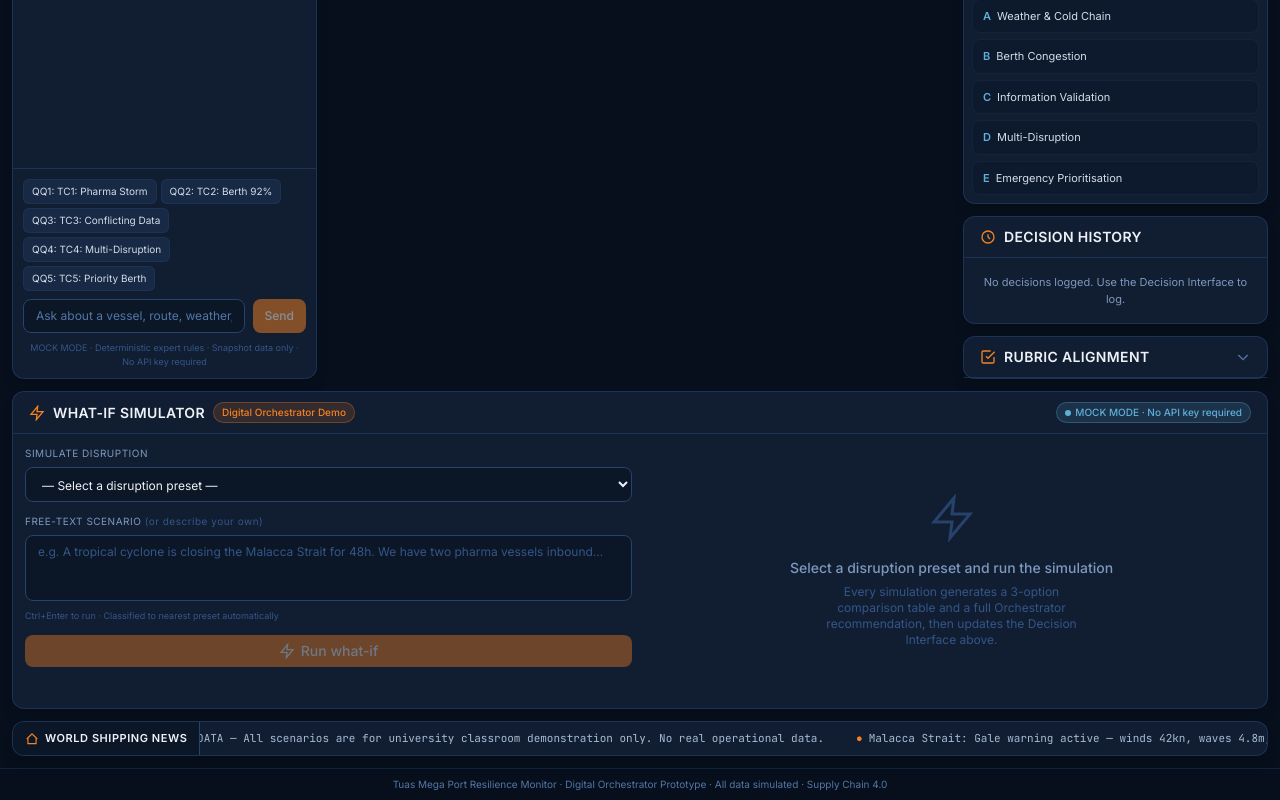
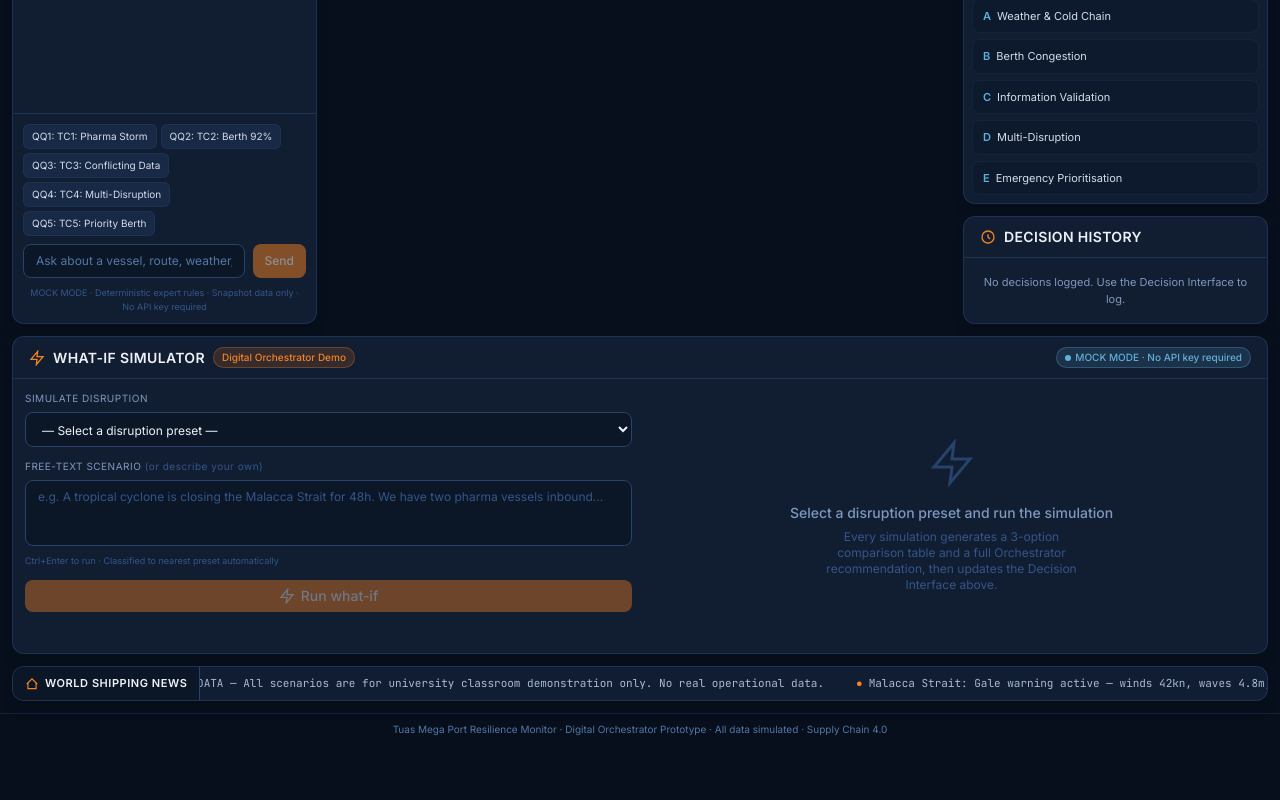
Before and after one commit to unaisah-a/Tuas-Mega-Port-Resilience-Monitor-2, a React (Vite) app: page / in a window 1280 px wide. Shown: the part 1536-2336 px from the top of the page. After the commit the page ends 2281 px from the top, so only its background shows below. Built offline with nearby package versions, Linux system fonts and the light colour scheme.

Commit message:
Remove RubricCard component

```diff
--- a/src/App.jsx
+++ b/src/App.jsx
@@ -96,68 +96,6 @@ function DemoTestPanel({ onSend }) {
               {sent === tp.id && <span className="ml-1 text-green-400">✓ sent</span>}
             </button>
           ))}
-        </div>
-      )}
-    </div>
-  )
-}
-
-// ─── Rubric Alignment card ────────────────────────────────────────────────────
-
-function RubricCard() {
-  const [open, setOpen] = React.useState(false)
-  const items = [
-    {
-      label: 'Industry Authenticity',
-      color: 'text-sea-400',
-      detail: 'Cold-chain 2-8°C pharma, berth congestion, ETA, multi-route rerouting, CO2 indices, service criticality.'
-    },
-    {
-      label: 'Technical Robustness',
-      color: 'text-green-400',
-      detail: 'MOCK mode (no API key), graceful LIVE→DEGRADED fallback, localStorage decision log, hash-chain audit trail, 8s refresh.'
-    },
-    {
-      label: 'UI / UX',
-      color: 'text-accent-500',
-      detail: 'Maritime command map, AI advisor chat, what-if simulator, decision interface, filter controls, proactive alerts.'
-    },
-    {
-      label: 'Critical Reflection',
-      color: 'text-yellow-300',
-      detail: 'Bounded snapshot data, uncertainty handling, Low-confidence → HUMAN VALIDATION, production caveats, not autonomous execution.'
-    }
-  ]
-
-  return (
-    <div className="card">
-      <button
-        onClick={() => setOpen(o => !o)}
-        className="card-header w-full hover:bg-navy-700/30 transition"
-      >
-        <div className="flex items-center gap-2">
-          <svg className="w-4 h-4 text-accent-500" viewBox="0 0 24 24" fill="none" stroke="currentColor" strokeWidth="2">
-            <path d="M9 11l3 3L22 4M21 12v7a2 2 0 01-2 2H5a2 2 0 01-2-2V5a2 2 0 012-2h11" />
-          </svg>
-          <h3 className="text-sm font-semibold tracking-wide text-navy-50">RUBRIC ALIGNMENT</h3>
-        </div>
-        <svg className={`w-4 h-4 text-navy-400 transition-transform ${open ? 'rotate-180' : ''}`}
-          viewBox="0 0 24 24" fill="none" stroke="currentColor" strokeWidth="2">
-          <path d="M19 9l-7 7-7-7" />
-        </svg>
-      </button>
-
-      {open && (
-        <div className="p-3 space-y-2.5">
-          {items.map(item => (
-            <div key={item.label}>
-              <div className={`text-[11px] font-bold ${item.color} mb-0.5`}>{item.label}</div>
-              <p className="text-[10px] text-navy-300 leading-relaxed">{item.detail}</p>
-            </div>
-          ))}
-          <div className="border-t border-navy-600/40 pt-2 text-[10px] text-navy-500">
-            Supply Chain 4.0 — Group Assignment 2: AI Agent for Digital Supply Chain Orchestration
-          </div>
         </div>
       )}
     </div>
@@ -509,8 +447,6 @@ export default function App() {
             </div>
           </div>
 
-          {/* Rubric Alignment */}
-          <RubricCard />
         </div>
       </main>
 
```
